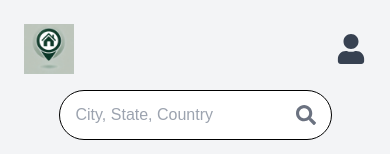
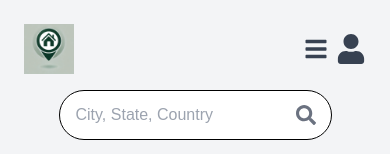
Before and after one commit to amm6758/booking-app, a Next.js app: page / in a window 390 px wide. Shown: the top 154 px of the page. Built offline with nearby package versions, Linux system fonts and the light colour scheme.

Commit message:
Added hamburger menu and dropdown close on outside click

```diff
--- a/app/page.tsx
+++ b/app/page.tsx
@@ -1,13 +1,14 @@
 "use client";
 
-import { useState, useRef } from "react";
+import { useState, useRef, useEffect } from "react";
 import Image from "next/image";
-import { FaSearch, FaUser } from "react-icons/fa";
+import { FaSearch, FaUser, FaBars } from "react-icons/fa";
 
 export default function Home() {
   const [search, setSearch] = useState("");
   const [menuOpen, setMenuOpen] = useState(false);
   const categoryRef = useRef<HTMLDivElement>(null);
+  const menuRef = useRef<HTMLDivElement>(null);
 
   const categories = [
     { label: "Party House", emoji: "🎉" },
@@ -22,6 +23,20 @@ export default function Home() {
     { label: "30 Day Rentals", emoji: "📅" },
   ];
 
+  // Close dropdown menu when clicking outside
+  useEffect(() => {
+    function handleClickOutside(event: MouseEvent) {
+      if (menuRef.current && !menuRef.current.contains(event.target as Node)) {
+        setMenuOpen(false);
+      }
+    }
+
+    document.addEventListener("mousedown", handleClickOutside);
+    return () => {
+      document.removeEventListener("mousedown", handleClickOutside);
+    };
+  }, []);
+
   return (
     <div className="flex flex-col items-center w-full min-h-screen p-6 bg-gray-100 relative">
       {/* Header with Logo & Profile Icon */}
@@ -30,11 +45,16 @@ export default function Home() {
         <Image src="/logo.png" alt="Logo" width={50} height={50} className="cursor-pointer" />
 
         {/* Profile Icon with Dropdown */}
-        <div className="relative">
+        <div ref={menuRef} className="relative flex items-center gap-2 cursor-pointer">
+          {/* Hamburger Menu Icon */}
+          <FaBars className="text-2xl text-gray-700" />
+
+          {/* User Icon */}
           <FaUser
-            className="text-3xl text-gray-700 cursor-pointer"
+            className="text-3xl text-gray-700"
             onClick={() => setMenuOpen(!menuOpen)}
           />
+
           {menuOpen && (
             <div className="absolute right-0 mt-2 w-40 bg-white border rounded-lg shadow-lg">
               <ul className="flex flex-col">
```
